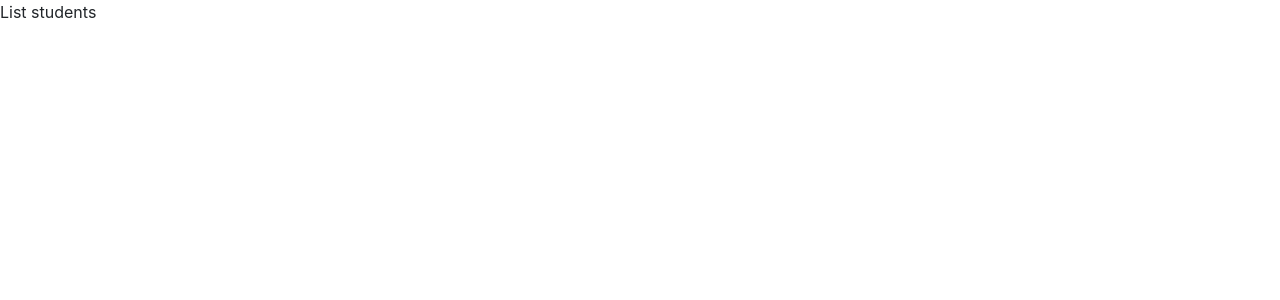
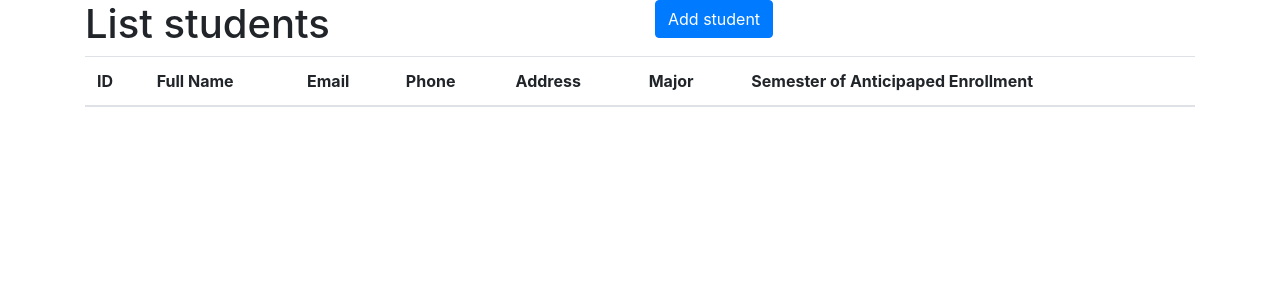
Before and after one commit to Samuelab2/Test_college, a React (Create React App) app: page /students in a window 1280 px wide. Shown: the top 300 px of the page. Built offline with nearby package versions, Linux system fonts and the light colour scheme.

Commit message:
created the list page with the fake DB

```diff
--- a/src/components/CreateForm.js
+++ b/src/components/CreateForm.js
@@ -7,13 +7,13 @@ const CreateForm = ({handleChange, onSubmit}) => (
       <Col md={6}>
         <FormGroup>
           <Label for="firstName">First Name *</Label>
-          <Input type="text" name="first_name" id="firstName" onChange={handleChange}/>
+          <Input type="text" name="first_name" id="firstName" onChange={handleChange} required />
         </FormGroup>
       </Col>
       <Col md={6}>
         <FormGroup>
           <Label for="lastName">Last Name *</Label>
-          <Input type="text" name="last_name" id="lastName" onChange={handleChange}/>
+          <Input type="text" name="last_name" id="lastName" onChange={handleChange} required />
         </FormGroup>
       </Col>
     </Row>
@@ -21,13 +21,13 @@ const CreateForm = ({handleChange, onSubmit}) => (
       <Col md={6}>
         <FormGroup>
           <Label for="Email">Email *</Label>
-          <Input type="email" name="email" id="Email" onChange={handleChange}/>
+          <Input type="email" name="email" id="Email" onChange={handleChange} required />
         </FormGroup>
       </Col>
       <Col md={6}>
         <FormGroup>
           <Label for="phone">Phone *</Label>
-          <Input type="number" name="phone" id="phone" onChange={handleChange}/>
+          <Input type="number" name="phone" id="phone" onChange={handleChange} required />
         </FormGroup>
       </Col>
     </Row>
@@ -39,7 +39,7 @@ const CreateForm = ({handleChange, onSubmit}) => (
       </Col>
       <Col md={3}>
         <FormGroup>
-          <Input type="date" name="birth" id="birth" onChange={handleChange}/>
+          <Input type="date" name="birth" id="birth" onChange={handleChange} required />
         </FormGroup>
       </Col>
     </Row>
@@ -49,12 +49,12 @@ const CreateForm = ({handleChange, onSubmit}) => (
       </Col>
       <FormGroup check inline>
         <Label check>
-          <Input type="radio" name='gender' value='Male' onChange={handleChange}/> Male
+          <Input type="radio" name='gender' value='Male' onChange={handleChange} required /> Male
         </Label>
       </FormGroup>
       <FormGroup check inline>
         <Label check>
-          <Input type="radio" name='gender' value='Female' onChange={handleChange}/> Female
+          <Input type="radio" name='gender' value='Female' onChange={handleChange} required /> Female
         </Label>
       </FormGroup>
     </Row>
@@ -94,7 +94,7 @@ const CreateForm = ({handleChange, onSubmit}) => (
       </Col>
       <Col>
         <FormGroup>
-          <Input type="text" name="intended_major" id="intendedMajor" onChange={handleChange}/>
+          <Input type="text" name="intended_major" id="intendedMajor" onChange={handleChange} required />
         </FormGroup>
       </Col>
     </Row>
@@ -106,7 +106,7 @@ const CreateForm = ({handleChange, onSubmit}) => (
       </Col>
       <Col>
         <FormGroup>
-          <Input type="text" name="semester_enrollment" id="enrollment" onChange={handleChange}/>
+          <Input type="text" name="semester_enrollment" id="enrollment" onChange={handleChange} required />
         </FormGroup>
       </Col>
     </Row>
--- /dev/null
+++ b/src/db.js
@@ -0,0 +1 @@
+export const studentsDB = []
--- a/src/pages/ListStudents.js
+++ b/src/pages/ListStudents.js
@@ -1,9 +1,52 @@
 import React from 'react'
+import { Container, Table, Row, Col } from 'reactstrap'
+import { Link } from 'react-router-dom'
+import { studentsDB } from '../db'
 
-const ListStudents = () => (
-  <>
-    <p>List students</p>
-  </>
-);
+const ListStudents = () => {
+  return (
+  <Container>
+    <Row>
+      <Col md={6}>
+        <h1>List students</h1>
+      </Col>
+      <Col md={6}>
+        <Link to='/students/new' className='btn btn-primary'>
+          Add student
+        </Link>
+      </Col>
+    </Row>
+    <Table>
+      <thead>
+        <tr>
+          <th>ID</th>
+          <th>Full Name</th>
+          <th>Email </th>
+          <th>Phone</th>
+          <th>Address</th>
+          <th>Major</th>
+          <th>Semester of Anticipaped Enrollment</th>
+        </tr>
+      </thead>
+      <tbody>
+        {
+          studentsDB.map((item, index) => {
+            return (
+              <tr key={index}>
+                <th scope="row">{index}</th>
+                <td>{item.first_name}, {item.last_name}</td>
+                <td>{item.email}</td>
+                <td>{item.phone}</td>
+                <td>{item.address}, {item.address2}, {item.city}, {item.zip}</td>
+                <td>{item.intended_major}</td>
+                <td>{item.semester_enrollment}</td>
+              </tr>
+            )
+          })
+        }
+      </tbody>
+    </Table>
+  </Container>
+)}
 
 export default ListStudents;
--- a/src/pages/NewStudent.js
+++ b/src/pages/NewStudent.js
@@ -2,6 +2,7 @@ import React, { useState } from 'react'
 import { Container } from 'reactstrap'
 import CreateForm from '../components/CreateForm'
 import { useHistory } from 'react-router-dom'
+import { studentsDB } from '../db'
 
 const NewStudent = props => {
   const [ form, setForm ] = useState({})
@@ -15,10 +16,9 @@ const NewStudent = props => {
 
   const onSubmit = e => {
     e.preventDefault()
-    console.log(form)
+    studentsDB.push(form.form)
     history.push({
       pathname: '/students',
-      state: { form }
     })
   }
 
```
